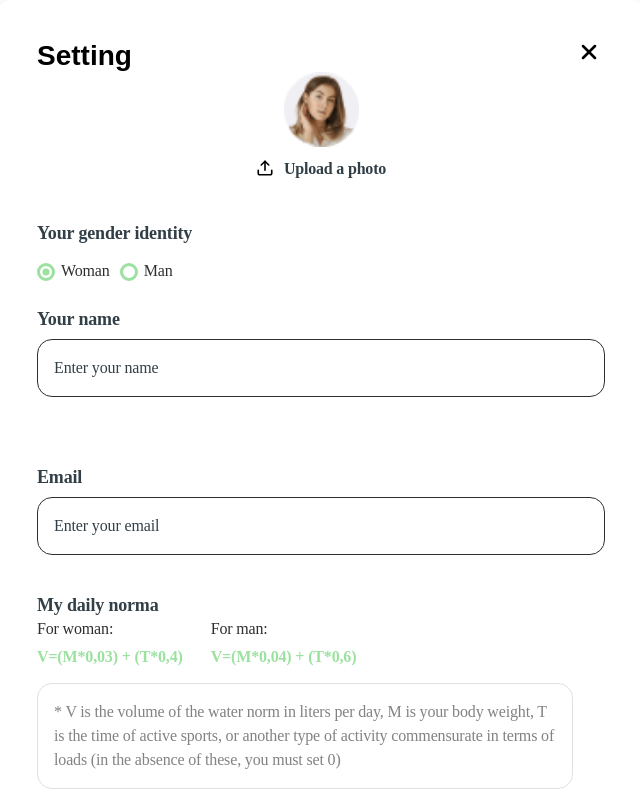
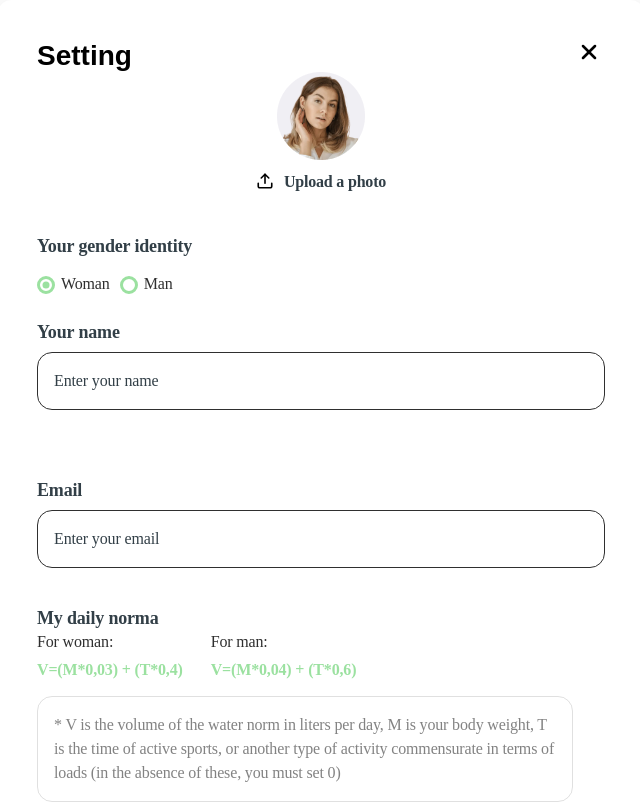
Before and after one commit to FossSoft/project-04, a React (Create React App) app: page /project-04/setting in a window 1280 px wide. Shown: the top 803 px of the page, without its empty margins (319-959 px from the left). Built offline with nearby package versions, Linux system fonts and the light colour scheme.

Commit message:
add img retina

```diff
--- a/src/components/Setting/Setting.jsx
+++ b/src/components/Setting/Setting.jsx
@@ -1,5 +1,10 @@
 import css from './Setting.module.css';
-import uloadFotot from '../../image/x1/Ellipse_14.png';
+import mobile from '../../image/x1/Ellipse_14.png';
+import mobileX2 from '../../image/x1/Ellipse_14_640_640.png';
+import tablet from '../../image/x2/Ellipse_14.png';
+import tabletx2 from '../../image/x2/Ellipse_14_640_640.png';
+import desktop from '../../image/x3/Ellipse_14.png';
+import desktop2 from '../../image/x3/Ellipse_14_640_640.png';
 import sprite from '../../image/sprite/sprite.svg';
 // import normaFotot from '../images/normaFoto.png';
 import { useEffect, useId, useRef, useState } from 'react';
@@ -73,7 +78,23 @@ export const Setting = () => {
         <h2 className={css.titleForm}>Setting</h2>
         <div className={css.titleContainer}>
           <div className={css.uploadContaienr}>
-            <img src={uloadFotot} width={75} height={75} alt="Avatar" />
+            <img
+              src={mobile}
+              alt="Avatar"
+              srcSet={`
+    ${mobile} 75w,
+    ${mobileX2} 150w,
+    ${tablet} 100w,
+    ${tabletx2} 200w,
+    ${desktop} 100w,
+    ${desktop2} 200w
+  `}
+              sizes="
+    (min-width: 1440px) 100px,
+    (min-width: 768px) 100px,
+    (max-width: 767px) 75px
+  "
+            />
             <label htmlFor={upload} className={css.upload}>
               <svg className={css.uploadImg}>
                 <use href={`${sprite}#icon-upload`}></use>
```
